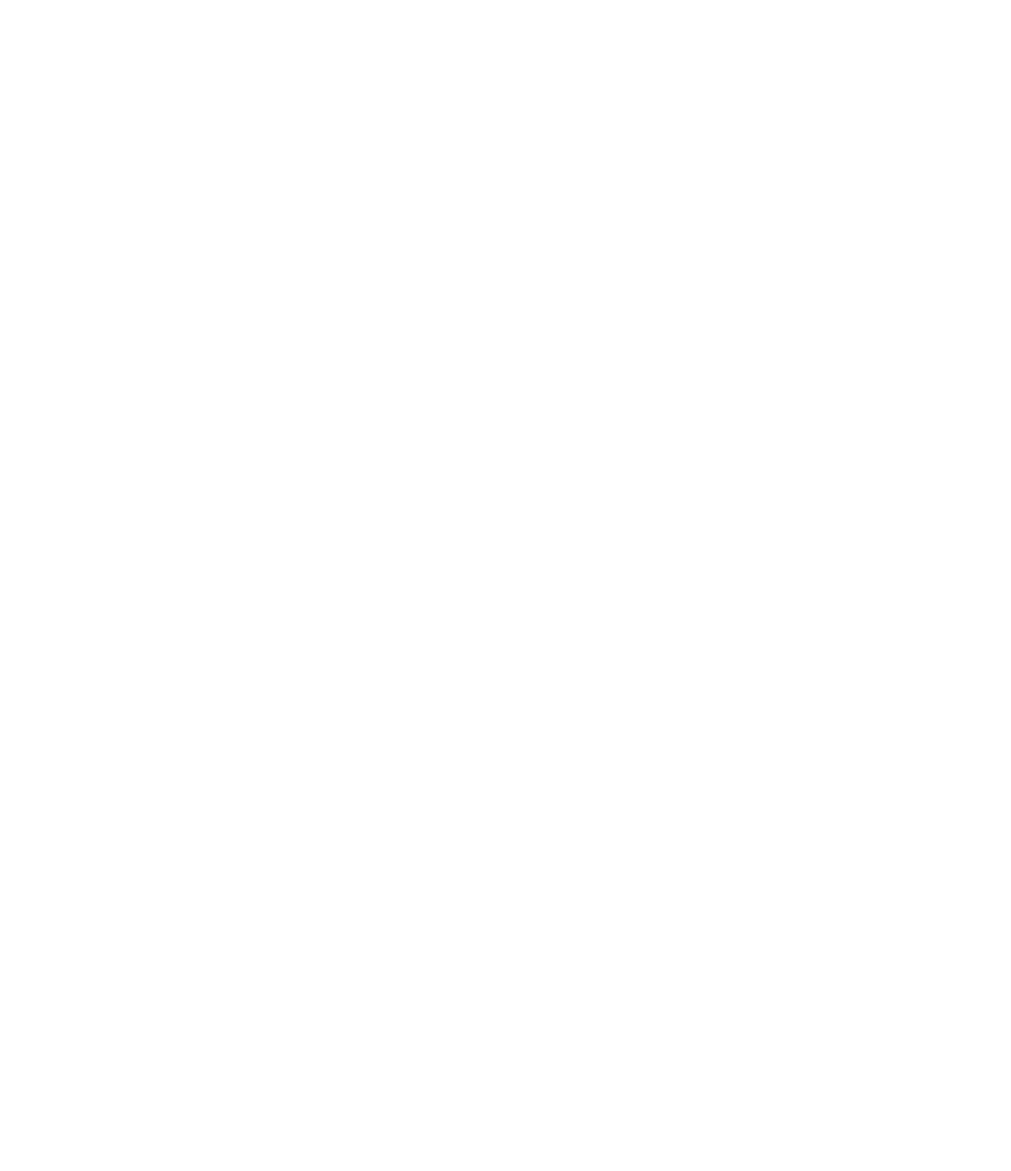
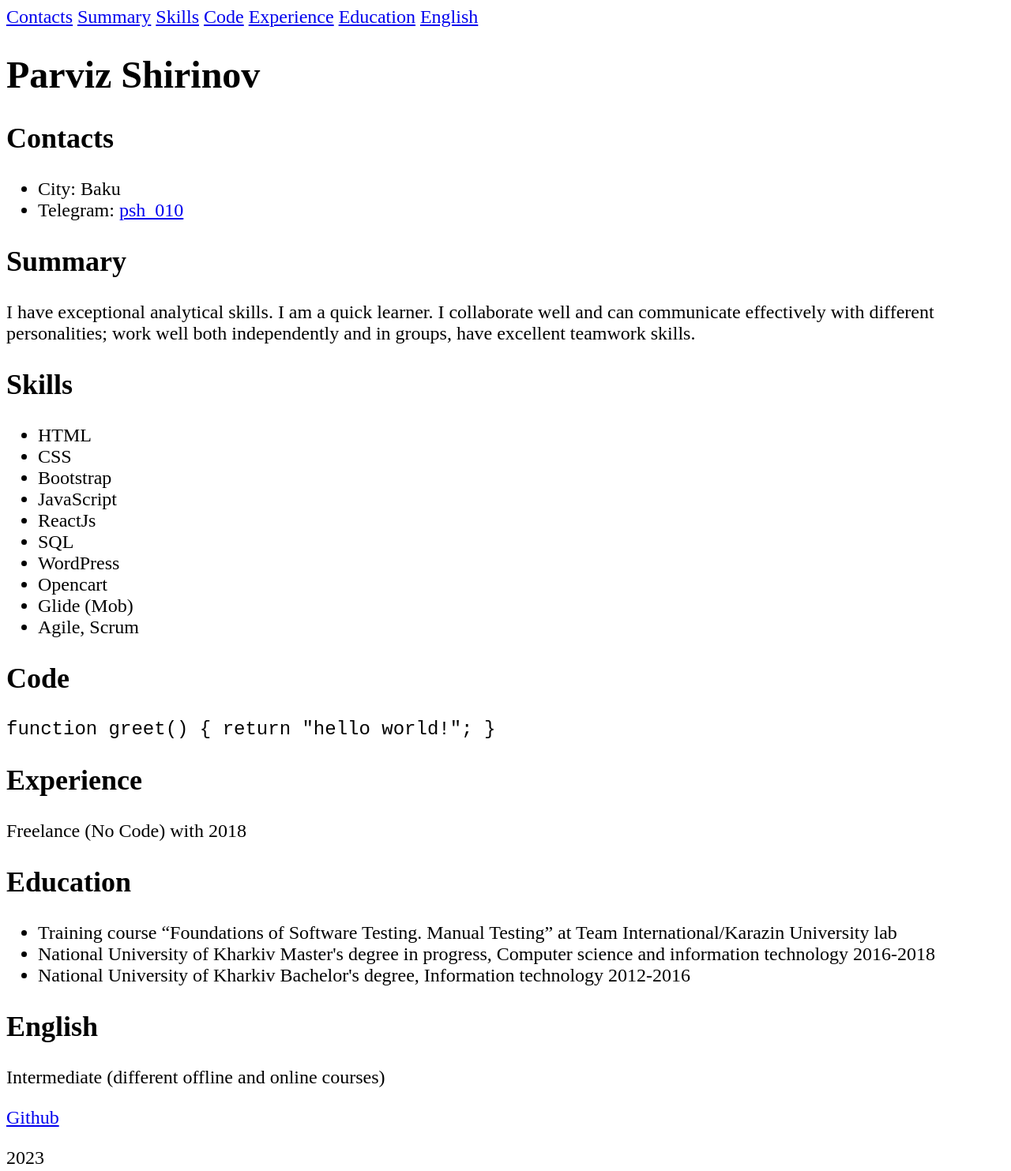
Before and after one commit to psh010/rsschool-cv, a plain HTML site: page index.html in a window 1280 px wide. Shown: the top 1483 px of the page at 79% size. Before the commit the page ends 800 px from the top, so only its background shows below. Drawn offline with Linux system fonts and the light colour scheme.

Commit message:
feat: add content for index.html

```diff
--- a/index.html
+++ b/index.html
@@ -3,16 +3,108 @@
 <head>
     <meta charset="UTF-8">
     <meta name="viewport" content="width=device-width, initial-scale=1.0">
+    <link rel="stylesheet" href="./style.css">
     <title>CV</title>
 </head>
 <body>
-    <heder>
+    <header>
+        <nav>
+            <a href="#contacts">Contacts</a>
+            <a href="#summary">Summary</a>
+            <a href="#skills">Skills</a>
+            <a href="#code">Code</a>
+            <a href="#experience">Experience</a>
+            <a href="#education">Education</a>
+            <a href="#english">English</a>
+        </nav>
 
-    </heder>
+    </header>
     <main>
+        <h1>
+            Parviz Shirinov
+        </h1>
+        <div class="contacts">
+            <a name="contacts"></a>
+            <h2>Contacts</h2>
+            <ul>
+                <li>City: Baku</li>
+                <li>Telegram: <a href="https://t.me/psh_010">psh_010</a></li>
+            </ul>
+        </div>
+        <div class="summary">
+            <a name="summary"></a>
+            <h2>Summary</h2>
+            <p>
+                I have exceptional analytical skills. I am a quick learner. I collaborate well and can communicate effectively with different
+                personalities;
+                work well both independently and in groups,
+                have excellent teamwork skills.
+            </p>
+        </div>
+        <div class="skills">
+            <a name="skills"></a>
+            <h2>Skills</h2>
+            <ul>
+                <li>HTML</li>
+                <li>CSS</li>
+                <li>Bootstrap</li>
+                <li>JavaScript</li>
+                <li>ReactJs</li>
+                <li>SQL</li>
+                <li>WordPress</li>
+                <li>Opencart</li>
+                <li>Glide (Mob)</li>
+                <li>Agile, Scrum</li>
+            </ul>
+        </div>
+        <div class="code">
+            <a name="code"></a>
+            <h2>Code</h2>
+            <code>
+                function greet() {
+                    return "hello world!";
+                    }
+            </code>
+        </div>
+
+        <div class="experience">
+            <a name="experience"></a>
+            <h2>Experience</h2>
+            <p>
+                Freelance (No Code) with 2018
+            </p>
+        </div>
+
+        <div class="education">
+            <a name="education"></a>
+            <h2>Education</h2>
+            <ul>
+                <li>Training course “Foundations of Software Testing. Manual Testing” at Team International/Karazin University lab</li>
+                <li>National University of Kharkiv Master's degree in progress, Computer science and information technology 2016-2018</li>
+                <li>National University of Kharkiv Bachelor's degree, Information technology 2012-2016</li>
+            </ul>
+        </div>
+
+        <div class="english">
+            <a name="english"></a>
+            <h2>English</h2>
+            <p>
+                Intermediate (different offline and online courses)
+            </p>
+        </div>
 
     </main>
     <footer>
+        <a href="https://github.com/psh010">
+            Github
+        </a>
+        <p>
+            2023
+        </p>
+        <a href="https://rs.school/js-stage0/">
+            <img src="./images/rs_school_js.svg" alt="Course logo" width="300px">
+        </a>
+
 
     </footer>
 </body>
--- a/style.css
+++ b/style.css
@@ -0,0 +1,3 @@
+body {
+    font-size: 24px;
+}
```
Also changed, not shown: images/rs_school_js.svg (added).
